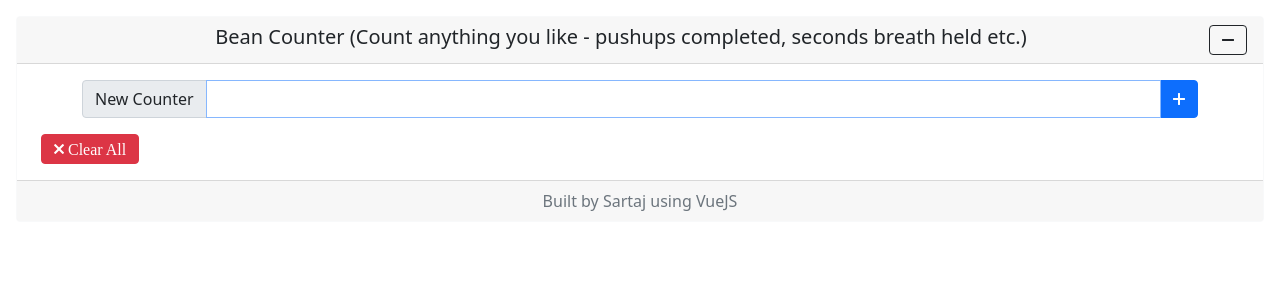
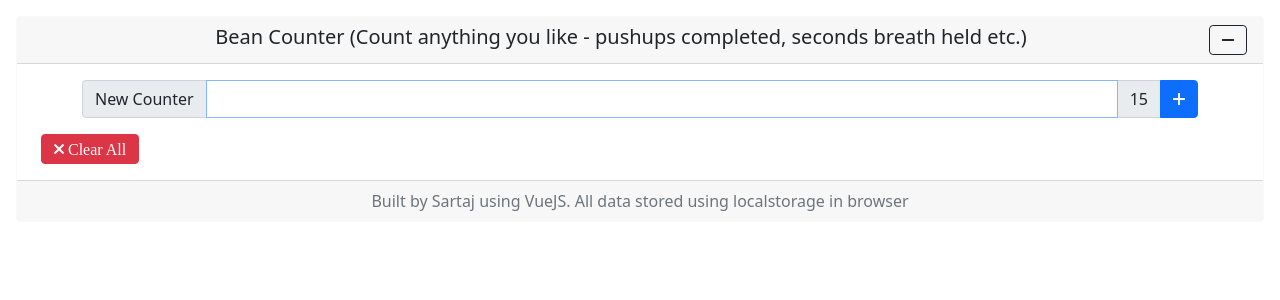
Before and after one commit to sartajsinghgill/bean-counter-app, a Vue app: page / in a window 1280 px wide. Shown: the top 300 px of the page. Built offline with nearby package versions, Linux system fonts and the light colour scheme.

Commit message:
Fixed gaps between cards, added max length for counter title as 15 with validation.

```diff
--- a/src/components/Beans.vue
+++ b/src/components/Beans.vue
@@ -8,17 +8,18 @@
       <div class="collapse multi-collapse show card-body float-start">
           <div class="input-group mb-3 card-text container-sm">
               <span class="input-group-text">New Counter</span>
-              <input type="text" name="addCounter" id="addCounter" class="form-control" v-model="addCounter" autofocus>
+              <input type="text" name="counterLabel" id="counterLabel" class="form-control" v-model="counterLabel" autofocus :maxlength="counterLabelMax">
+              <span class="input-group-text" v-text="counterLabelMax-counterLabel.length"></span>
               <button class="input-group-text far fa-plus btn btn-primary" @click="addNewCounter"></button>
           </div>
           <!--<button class="btn btn-success far fa-save mx-2" @click="storeToLocalStorage"> Save All</button>-->
           <button class="btn btn-danger far fa-times mx-2" @click="clear"> Clear All</button>
       </div>
       <div class="collapse multi-collapse show card-footer text-muted text-center">
-        Built by Sartaj using VueJS
+        Built by Sartaj using VueJS. All data stored using localstorage in browser
       </div>
     </div>
-    <div class="row row-cols-1 row-cols-md-6 m-1 p-1">
+    <div class="row row-cols-1 row-cols-md-5 m-1 g-3">
       <div class="col" v-for="(item, index) in items" :key="item.id">
         <div class="card border-dark text-primary">
           <h5 class="card-header bg-transparent">
@@ -42,7 +43,8 @@ export default {
   name: 'Exercise',
   data() {
     return {
-      addCounter: "",
+      counterLabel: "",
+      counterLabelMax:15,
       items: []
     }
   },
@@ -56,15 +58,15 @@ export default {
       }
     },
     addNewCounter(){
-      if(this.addCounter != ""){
+      if(this.counterLabel != ""){
           this.items.push(
           {
-            text: this.addCounter,
+            text: this.counterLabel,
             count: 0
           }
         )
       }
-      this.addCounter = ""
+      this.counterLabel = ""
       this.storeToLocalStorage()
     },
     removeCounter(index){
```
